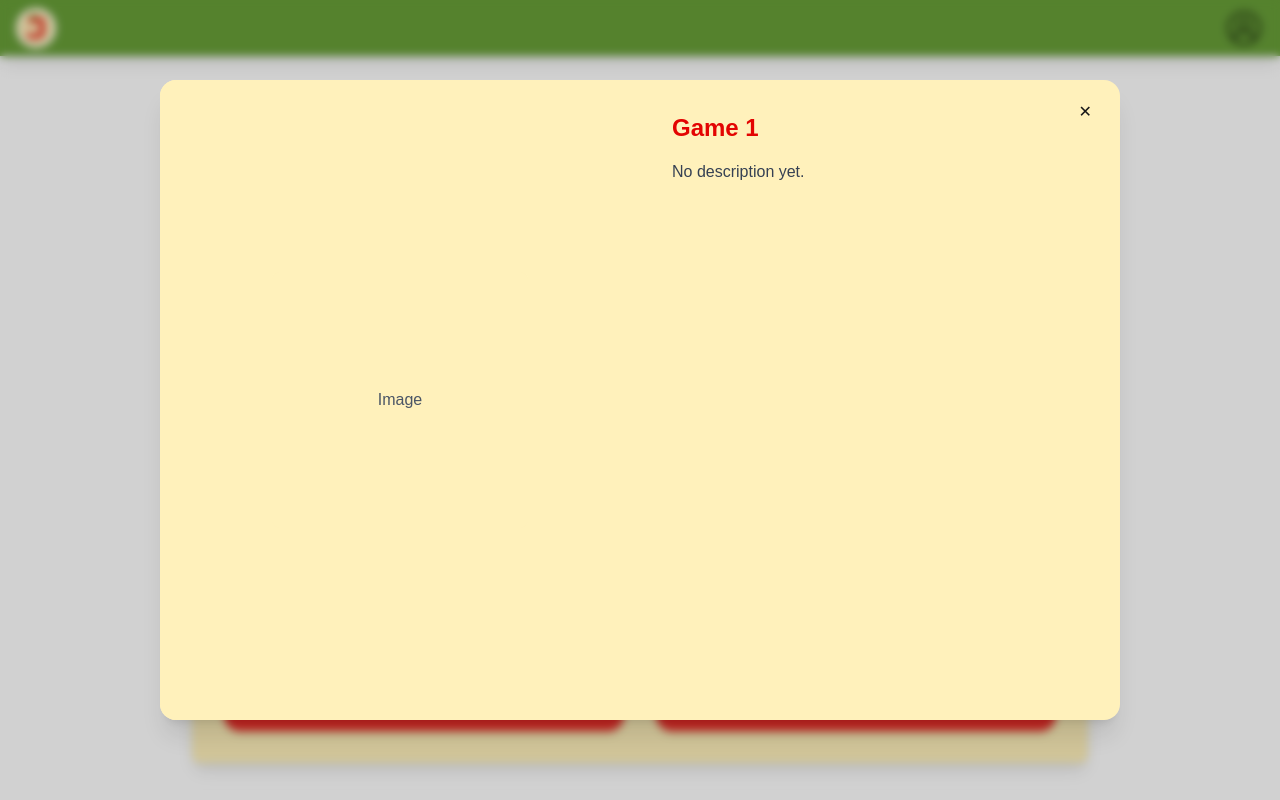
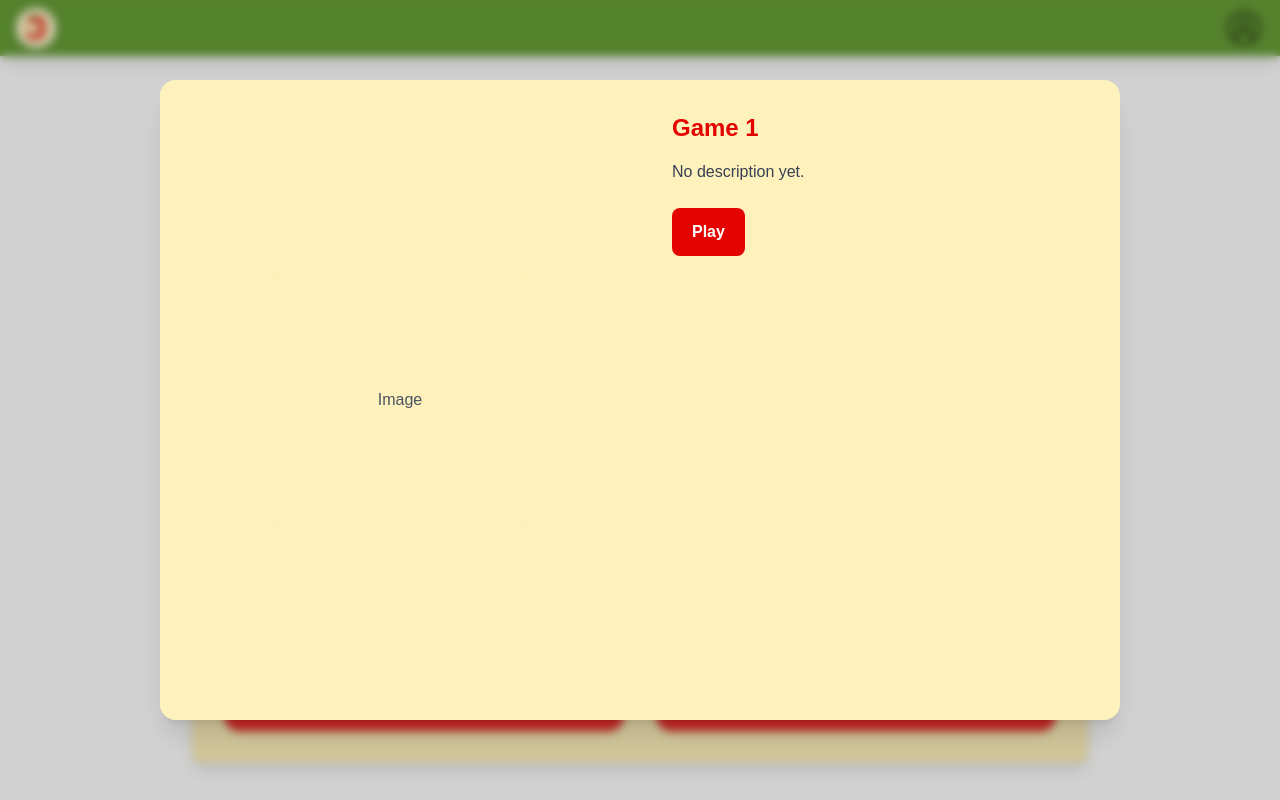
Before and after one commit to Jortmcchez/jappl, a Next.js app: page /games in a window 1280 px wide. Both pictures are taken after a click on the button "Game 1". Built offline with nearby package versions, Linux system fonts and the light colour scheme.

Commit message:
nice enough game tiles

```diff
--- a/app/games/gameTile.tsx
+++ b/app/games/gameTile.tsx
@@ -69,14 +69,6 @@ export default function GameTile(props: gameProp) {
                 : "opacity-0 translate-y-3 scale-95"
             }`}
           >
-            <button
-              aria-label="Close"
-              onClick={handleClose}
-              className="absolute top-4 right-4 z-20 px-3 py-1 rounded hover:bg-gray-100"
-            >
-              ✕
-            </button>
-
             <div className="flex h-full">
               <div className="w-1/2 bg-[#fff1bb] flex items-center justify-center">
                 {imageSrc ? (
@@ -100,6 +92,15 @@ export default function GameTile(props: gameProp) {
                   {title}
                 </h2>
                 <p className="text-gray-700 text-base">{description}</p>
+                <div className="mt-6">
+                  <button
+                    onClick={() => console.log("Play", title)}
+                    className="inline-flex items-center gap-2 px-5 py-3 bg-[#e30402] text-white font-semibold rounded-lg hover:bg-[#c00302] transition"
+                    aria-label={`Play ${title}`}
+                  >
+                    Play
+                  </button>
+                </div>
               </div>
             </div>
           </div>
```
